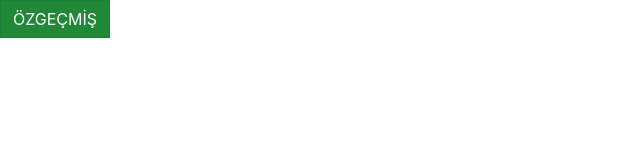
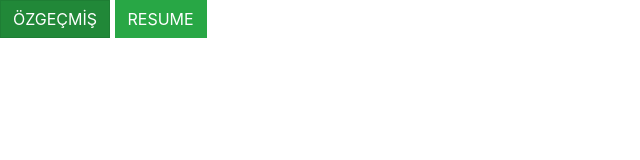
Before and after one commit to UgurCanAkcay/UgurCanAkcay.github.io, a plain HTML site: page index.html in a window 1280 px wide. Shown: the whole page, without its empty margins (0-640 px from the left). Drawn offline with nearby package versions, Linux system fonts and the light colour scheme.

Commit message:
Update index.html

```diff
--- a/index.html
+++ b/index.html
@@ -9,5 +9,6 @@
 </head>
 <body>
     <a class="btn btn-success rounded-0" target="_blank" href="cv_UgurCanAKCAY.pdf">ÖZGEÇMİŞ</a>
+    <a class="btn btn-success rounded-0" target="_blank" href="cv_en_UgurCanAKCAY.pdf">RESUME</a>
 </body>
 </html>
```
